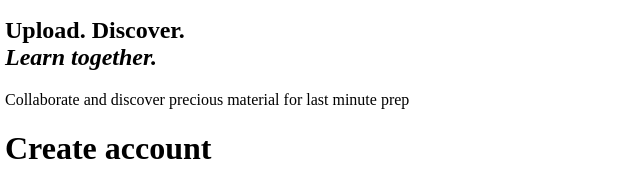
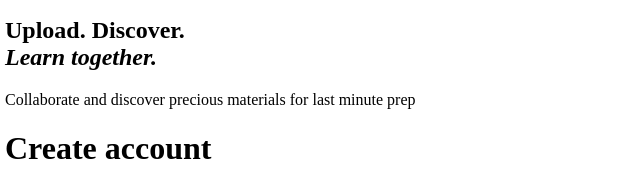
Before and after one commit to Jhasmitha-D/notes-sharing-system, a website built with Vite: page index.html in a window 1280 px wide. Shown: the part 1151-1337 px from the top of the page, 3-643 px from the left. Built offline with nearby package versions, Linux system fonts and the light colour scheme; a script that the page names is missing.

Commit message:
final_as_beleived

```diff
--- a/index.html
+++ b/index.html
@@ -52,7 +52,7 @@
               <div class="auth-logo-right">Study<span>Stack</span></div>
               <h2 class="auth-visual-title">Upload. Discover.<br><em>Learn together.</em></h2>
             </div>
-            <p class="auth-visual-text">Collaborate and discover precious material for last minute prep</p>
+            <p class="auth-visual-text">Collaborate and discover precious materials for last minute prep</p>
           </div>
         </div>
       </div>
```
